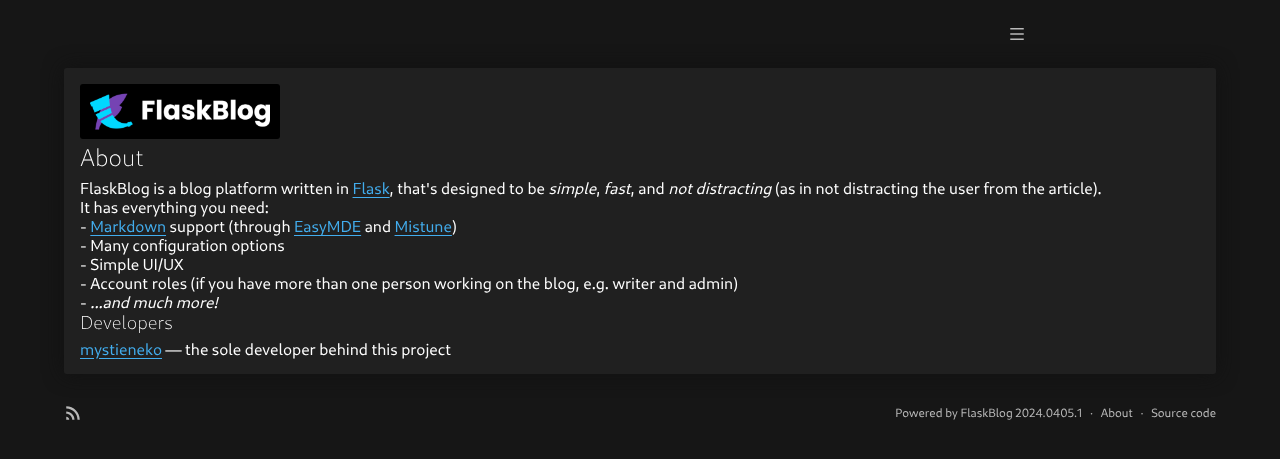
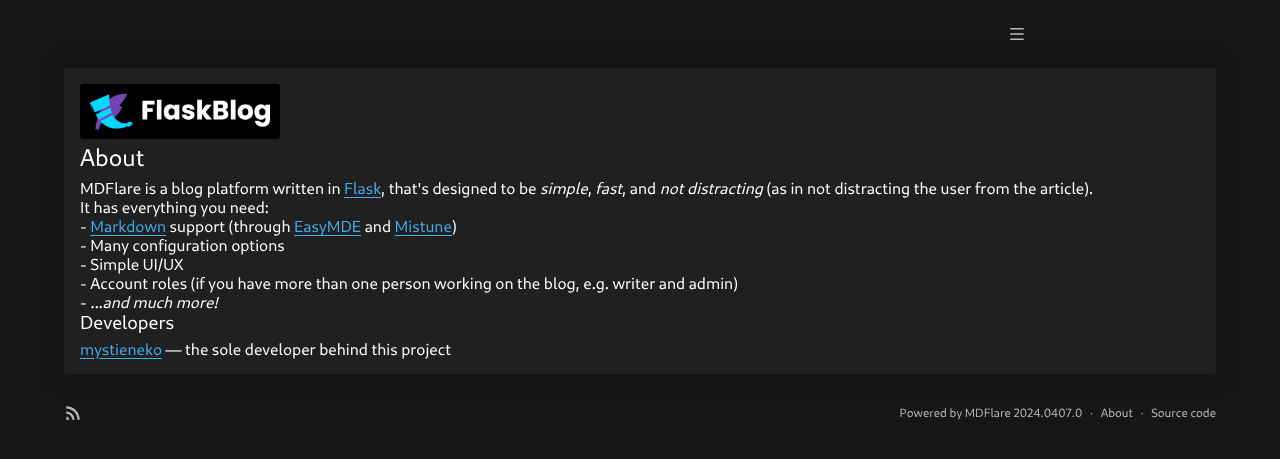
Before and after one commit to mystieneko/mdf-gh, a Flask app: page /about/ in a window 1280 px wide. Shown: the top 459 px of the page. Run offline with Flask 3, Linux system fonts and the light colour scheme; parts of the project's set-up code (start-up, migrations or seed data) failed here and were passed over.

Commit message:
2024.0407.0 - name change, initial pagination support, init db cli command

```diff
--- a/app.py
+++ b/app.py
@@ -9,8 +9,11 @@
 from feedgen.feed import FeedGenerator
 from pathlib import Path
 from itsdangerous import URLSafeTimedSerializer
+from mysql.connector import errorcode
+from math import ceil
 import smtplib
 import ssl
+import click
 from email.mime.text import MIMEText
 from email.mime.multipart import MIMEMultipart
 import email.utils
@@ -73,6 +76,79 @@
             theme_name = theme_match.group(1) if theme_match else 'Unknown Theme'
             themes[theme_name] = filename
 
+""" cli commands """
+
+def create_database(cursor, dbname):
+    try:
+        cursor.execute("CREATE DATABASE {} DEFAULT CHARACTER SET 'utf8'".format(dbname))
+        print("Database {} created successfully.".format(dbname))
+    except mysql.connector.Error as err:
+        print("Failed creating database: {}".format(err))
+        exit(1)
+
+@app.cli.command("init-db")
+def initdb():
+    dbname = input("Enter database name (default: mdflare): ")
+    if not dbname:
+        dbname = "mdflare"
+
+    db_user = os.environ.get("DB_USER")
+    db_pass = os.environ.get("DB_PASS")
+    os.environ["DB_NAME"] = dbname
+    db_host = os.environ.get("DB_HOST")
+
+    # Database connection config
+    config = {
+        'user': db_user,
+        'password': db_pass,
+        'host': db_host,
+        'database': dbname
+    }
+
+    # Connect to the database
+    print(f"Connecting to database {dbname} ...")
+    try:
+        cnx = mysql.connector.connect(**config)
+        cursor = cnx.cursor()
+        app.logger.info("Successfully connected to database %s", dbname)
+    except mysql.connector.Error as err:
+        if err.errno == errorcode.ER_ACCESS_DENIED_ERROR:
+            app.logger.error('Invalid credentials')
+        elif err.errno == errorcode.ER_BAD_DB_ERROR:
+            cnx = mysql.connector.connect(user=db_user, password=db_pass, host=db_host, database='mysql')
+            cursor = cnx.cursor()
+            create_database(cursor, dbname)
+            cnx.database = dbname
+        else:
+            app.logger.error(err)
+            return
+    else:
+        cursor.close()
+        cnx.close()
+
+    # Reconnect to the newly created database
+    try:
+        cnx = mysql.connector.connect(**config)
+        cursor = cnx.cursor()
+        app.logger.info("Successfully connected to database %s", dbname)
+    except mysql.connector.Error as err:
+        app.logger.error(err)
+        return
+
+    # Create tables
+    with open('schema.sql', 'r') as sql_file:
+        sql_script = sql_file.read()
+        try:
+            cursor.execute(sql_script)
+            print('Database %s was successfully initialized!' % dbname)
+        except mysql.connector.Error as err:
+            app.logger.error("Failed to initialize database %s: %s", dbname, err)
+        finally:
+            if cursor:
+                cursor.close()
+            if cnx:
+                cnx.close()
+
 """ error handlers """
 
 @app.errorhandler(404)
@@ -97,7 +173,7 @@
 
 @app.context_processor
 def inject_version():
-    return dict(version=VERSION, version_mod_left=VERSION_MOD_LEFT, version_mod_right=VERSION_MOD_RIGHT)
+    return dict(version=VERSION, version_mod_left=VERSION_MOD_LEFT, version_mod_right=VERSION_MOD_RIGHT, app_name=APP_NAME)
 
 @app.context_processor
 def inject_theme():
@@ -591,20 +667,20 @@
 @app.route('/forgot_password/', methods=['GET', 'POST'])
 def forgotPassword():
     if request.method == "POST":
-        email = request.form['email']
+        email_ = request.form['email']
         conn = connect()
         cursor = conn.cursor()
         cursor.execute('''SELECT * FROM users
-                          WHERE email=%s''', (email,))
+                          WHERE email=%s''', (email_,))
         user = cursor.fetchone()
         # user[1] == name, user[2] == email, user[3] == password, user[4] == is_approved, user[5] == role
         if user:
-            token = serializer.dumps(email)
+            token = serializer.dumps(email_)
             # Send email with the reset link containing the token
             # You need to implement this part using an email service provider
             reset_link = url_for('resetPassword', token=token, _external=True)
             sender_email = os.environ.get("EMAIL_ADDRESS")  # Your email address
-            receiver_email = email # Recipient's email address
+            receiver_email = email_ # Recipient's email address
             password = os.environ.get("EMAIL_PASSWORD")  # Retrieve email password from environment variable
 
             # Create a multipart message
@@ -673,7 +749,7 @@
 @app.route('/reset_password/<token>/', methods=['GET', 'POST'])
 def resetPassword(token):
     try:
-        email = serializer.loads(token, max_age=3600)  # Token expires after 1 hour
+        email_ = serializer.loads(token, max_age=3600)  # Token expires after 1 hour
     except:
         # Invalid or expired token
         flash('Invalid/expired token')
@@ -699,7 +775,7 @@
                 SET password=%s
                 WHERE email=%s"""
 
-        cursor.execute(query, (new_hashed_password, email))
+        cursor.execute(query, (new_hashed_password, email_))
         conn.commit()
         cursor.close()
         conn.close()
@@ -774,17 +850,24 @@
 @app.route('/posts/')
 @cached
 def posts():
+    page_number = int(request.args.get('page', 1))  # Get the page number from the query parameter, default to 1
+    per_page = 10  # Number of posts per page
+
     conn = connect()
     cursor = conn.cursor()
+
+    # Calculate the offset based on the page number
+    offset = (page_number - 1) * per_page
 
     query = '''SELECT p.id, p.title, p.slug, IF(LENGTH(content) > 150,CONCAT(LEFT(p.content,150),'...'),
                 p.content),
             p.created, p.tags, p.authors,
             DATE_FORMAT(p.created, %s) AS created_date
             FROM posts p
-            ORDER BY p.created DESC'''
+            ORDER BY p.created DESC
+            LIMIT %s OFFSET %s'''  # Add LIMIT and OFFSET for pagination
 
-    cursor.execute(query, (config['dateFormat'],))
+    cursor.execute(query, (config['dateFormat'], per_page, offset))
 
     posts = []
 
@@ -802,21 +885,29 @@
         posts.append(post)
 
     author = []
-    if posts and post['authors']:
-        placeholders = ', '.join(['%s'] * len(post['authors']))  # Create a string of placeholders
-        author_query = f'''SELECT name, avatar_url FROM users WHERE name IN ({placeholders})'''
-        cursor.execute(author_query, post['authors'])  # post['authors'] is already a tuple/list
-        authors_info = cursor.fetchall()  # Fetch all matching rows
+    for post in posts:
+        if post['authors']:
+            placeholders = ', '.join(['%s'] * len(post['authors']))  # Create a string of placeholders
+            author_query = f'''SELECT name, avatar_url FROM users WHERE name IN ({placeholders})'''
+            cursor.execute(author_query, post['authors'])  # post['authors'] is already a tuple/list
+            authors_info = cursor.fetchall()  # Fetch all matching rows
 
-        # Optionally, process authors_info to structure it as needed
-        author = [{'name': author[0], 'avatar_url': author[1]} for author in authors_info]
+            # Optionally, process authors_info to structure it as needed
+            author_info = [{'name': author[0], 'avatar_url': author[1]} for author in authors_info]
+            author.append(author_info)
+
+    # Get total count of posts
+    cursor.execute("SELECT COUNT(*) FROM posts")
+    total_posts = cursor.fetchone()[0]
+    total_pages = ceil(total_posts / per_page)
+
 
     cursor.close()
     conn.close()
 
-    posts_count = len(posts)
+    return render_template('post/list.html', posts=posts, posts_count=total_posts, author=author, page_number=page_number, total_pages=total_pages)
 
-    return render_template('post/list.html', posts=posts, posts_count=posts_count, author=author)
+
 
 @app.route('/new/', methods=['GET', 'POST'])
 def create():
--- a/config/main.example.json
+++ b/config/main.example.json
@@ -2,13 +2,13 @@
     "blogName": "Blog Name",
     "blogDesc": "",
     "blogDomain": "http://127.0.0.1:5000",
-    "defaultDesc": "If you see this message, congratulations, FlaskBlog is installed successfully!  <br>  **Further configuration is required.**<br>You can now register your account, give it posting perms via [phpMyAdmin](https://www.phpmyadmin.net/) and start writing!<br>You can also disable registration afterwards to not let random people register to your blog.<br>**Note:** This is the default description, which appears if `BLOG_DESC` variable is not set.<br>",
+    "defaultDesc": "If you see this message, congratulations, MDFlare is installed successfully!  <br>  **Further configuration is required.**<br>You can now register your account, give it posting perms via [phpMyAdmin](https://www.phpmyadmin.net/) and start writing!<br>You can also disable registration afterwards to not let random people register to your blog.<br>**Note:** This is the default description, which appears if `BLOG_DESC` variable is not set.<br>",
     "registrationsOpened": "True",
     "registerRequestLimit": "30",
     "titleLengthLimit": "300",
     "slugLengthLimit": "300",
     "theme": "dark.css",
-    "iconUrl": "/static/img/flb_logo_favicon.svg",
+    "iconUrl": "/static/img/mdf_favicon.svg",
     "adminContact": "",
     "cacheEnabled": "False",
     "cacheTimeout": "3600",
--- a/constants.py
+++ b/constants.py
@@ -1,6 +1,7 @@
 from pathlib import Path
 
-VERSION = '2024.0405.1'
+APP_NAME = 'MDFlare'
+VERSION = '2024.0407.0'
 VERSION_MOD_LEFT = ''
 VERSION_MOD_RIGHT = ''
 MAIN_CONFIG_FILE = Path.cwd() / 'config/main.json'
--- a/flaskblog.sql
+++ b/mdflare.sql
@@ -7,8 +7,8 @@
 /*!40101 SET @OLD_COLLATION_CONNECTION=@@COLLATION_CONNECTION */;
 /*!40101 SET NAMES utf8mb4 */;
 
-CREATE DATABASE IF NOT EXISTS `flaskblog` DEFAULT CHARACTER SET utf8mb4 COLLATE utf8mb4_general_ci;
-USE `flaskblog`;
+CREATE DATABASE IF NOT EXISTS `mdflare` DEFAULT CHARACTER SET utf8mb4 COLLATE utf8mb4_general_ci;
+USE `mdflare`;
 
 CREATE TABLE `pages` (
   `id` int(11) NOT NULL,
--- a/static/css/base.css
+++ b/static/css/base.css
@@ -230,6 +230,12 @@
 .form-control:focus-visible, .cactus-login-field > input:focus-visible, .cactus-editor-name > span > input:focus-visible {
 	outline: var(--input-outline);
 	border-radius: var(--border-radius);
+}
+.pagination {
+	display: flex;
+    justify-content: center;
+    margin: 1em 0;
+    gap: 0.5em;
 }
 .task-list-item-checkbox {
 	margin-right: .4em;
--- a/static/css/themes/dark.css
+++ b/static/css/themes/dark.css
@@ -40,9 +40,7 @@
 * {
 	color-scheme: dark;
 }
-h1:not(.post-title h1), h2, h3:not(.post-title h3), h4, h5, h6 {
-	font-weight: 300;
-}
+h1:not(.post-title h1), h2, h3:not(.post-title h3), h4, h5, h6,
 .post-title *, .card-title, .post-content * {
 	font-weight: 400;
 }
@@ -142,7 +140,7 @@
 	}
 	.form-group .btn, .form-group .btn-danger, .delete {
 		width: 100%;
-		--btn-padding: .6em 1.2em;
+		--btn-padding: 3px 12px;
 	}
 	.form-actions {
 		flex-direction: column !important;
--- a/static/css/themes/light.css
+++ b/static/css/themes/light.css
@@ -7,7 +7,7 @@
 	src: local("Cantarell"), url("../../fonts/cantarell.woff2") format("woff2-variations");
 }
 
-:root {
+:root, ::backdrop {
 	--bg: #f8f8f8;
 	--second-bg: #fff;
 	--third-bg: #f0f0f0;
@@ -37,11 +37,12 @@
 	--post-content-color: #252525;
 	--fourth-bg: #33333399;
 }
-h1, h2, h3, h4, h5, h6 {
-	font-weight: 600;
+h1:not(.post-title h1), h2, h3:not(.post-title h3), h4, h5, h6,
+.post-title *, .card-title, .post-content * {
+	font-weight: 400;
 }
 code {
-	background: var(--code-bg);
+	background: var(--bg);
 }
 #flb_search::placeholder {
 	color: var(--muted);
--- a/templates/about.html
+++ b/templates/about.html
@@ -1,6 +1,6 @@
 {% extends 'base.html' %}
 
-{% block title %} {{translations.about_flaskblog}} {% endblock %}
+{% block title %} {{translations.about_app}} {% endblock %}
 {% block content %}
 <style>
 	.card-body p {
@@ -10,8 +10,8 @@
 <div class="card">
 	<div class="card-body">
 		<img alt="FlaskBlog logo" src="../static/img/flb_logo_full_w.png" width="200">
-		<h2>{{translations.about_flaskblog}}</h2>
-		{{to_html(translations.about_flaskblog_text)|safe}}
+		<h2>{{translations.about_app}}</h2>
+		{{to_html(translations.about_app_text)|safe}}
 		<h3>Developers</h3>
 		<p><a href="https://codeberg.org/mystie" target="_blank">mystieneko</a> — the sole developer behind this project</p>
 	</div>
--- a/templates/base.html
+++ b/templates/base.html
@@ -173,7 +173,7 @@
 				</div>
 				{% endif %}
 			</div>
-			<p class="small powered-by" style="cursor: default; color: var(--muted);">{{translations.powered_by}} FlaskBlog {{ version_mod_left }}{{ version }}{{ version_mod_right }} <span>·</span> <a href="{{url_for('about')}}" class="text-reset">{{translations.about_flaskblog}}</a> <span>·</span> <a href="https://codeberg.org/mystie/flaskblog" target="_blank" class="text-reset">{{translations.source_code}}</a></p>
+			<p class="small powered-by" style="cursor: default; color: var(--muted);">{{translations.powered_by}} {{ app_name }} {{ version_mod_left }}{{ version }}{{ version_mod_right }} <span>·</span> <a href="{{url_for('about')}}" class="text-reset">{{translations.about_app}}</a> <span>·</span> <a href="https://codeberg.org/mystie/MDFlare" target="_blank" class="text-reset">{{translations.source_code}}</a></p>
 		</div>
 	</footer>
 	{% block scripts %} {% endblock %}
--- a/translations/strings_en.json
+++ b/translations/strings_en.json
@@ -24,7 +24,7 @@
 	"post_3": "posts",
 	"post": "post",
 	"powered_by": "Powered by",
-	"about_flaskblog": "About",
+	"about_app": "About",
 	"source_code": "Source code",
 	"search_posts": "Search posts",
 	"logout": "Logout",
@@ -64,7 +64,7 @@
 	"delete_post": "Delete Post",
 	"delete_page": "Delete Page",
 	"save_and_return": "Save & return",
-	"about_flaskblog_text": "FlaskBlog is a blog platform written in [Flask](https://flask.palletsprojects.com/), that's designed to be *simple*, *fast*, and *not distracting* (as in not distracting the user from the article).<br>It has everything you need:<br>- [Markdown](https://daringfireball.net/projects/markdown/) support (through [EasyMDE](https://github.com/Ionaru/easy-markdown-editor) and [Mistune](https://mistune.lepture.com/))<br>- Many configuration options<br>- Simple UI/UX<br>- Account roles (if you have more than one person working on the blog, e.g. writer and admin)<br>- *...and much more!*",
+	"about_app_text": "MDFlare is a blog platform written in [Flask](https://flask.palletsprojects.com/), that's designed to be *simple*, *fast*, and *not distracting* (as in not distracting the user from the article).<br>It has everything you need:<br>- [Markdown](https://daringfireball.net/projects/markdown/) support (through [EasyMDE](https://github.com/Ionaru/easy-markdown-editor) and [Mistune](https://mistune.lepture.com/))<br>- Many configuration options<br>- Simple UI/UX<br>- Account roles (if you have more than one person working on the blog, e.g. writer and admin)<br>- *...and much more!*",
 	"homepage": "Home",
 	"profile": "Profile",
 	"update_profile": "Update profile",
```
Also changed, not shown: other parts of static/css/themes/light.css (+27 -18 lines), templates/index.html (+6 -1 lines), templates/post/list.html (+23 -0 lines), static/img/mdf_favicon.svg (renamed from static/img/flb_logo_favicon.svg), 1 other file.
